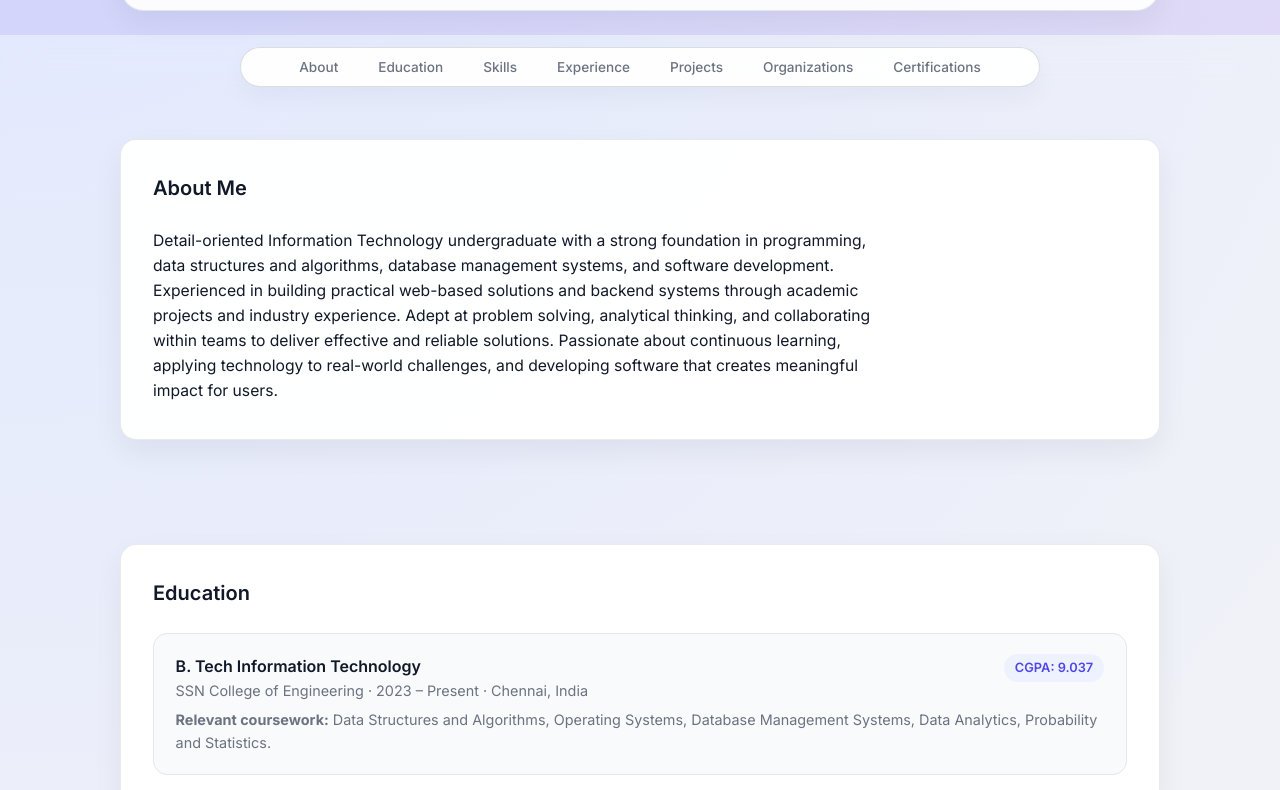
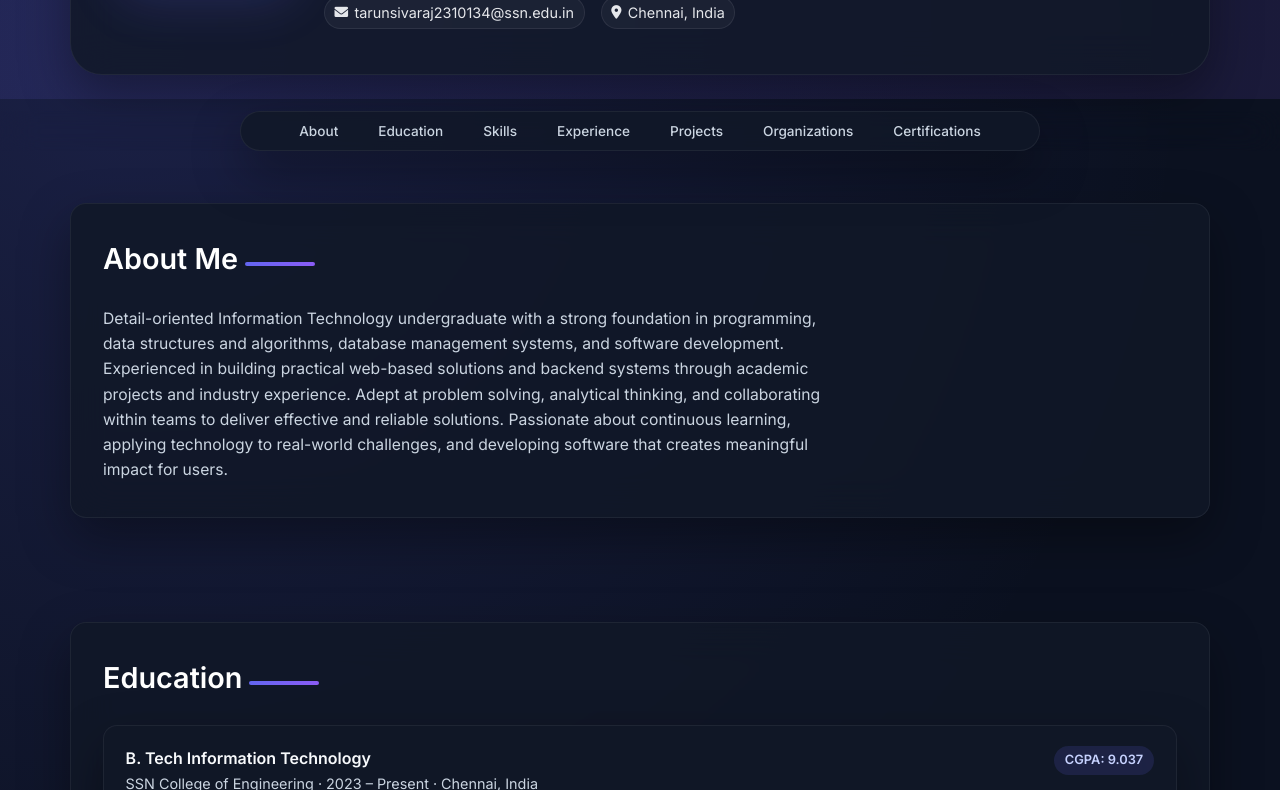
Before and after one commit to tarunh-2436/aws-terraform-portfolio-tring, a plain HTML site: page website/index.html in a window 1280 px wide. Shown: the part 330-1120 px from the top of the page. Drawn offline with Linux system fonts and the light colour scheme.

Commit message:
Updated Portfolio Website

```diff
--- a/website/index.html
+++ b/website/index.html
@@ -637,6 +637,156 @@
             transform: translateY(0);
         }
     </style>
+
+<style id="premium-dark-theme">
+:root{
+ --primary:#818cf8;
+ --primary-soft:#1e293b;
+ --primary-gradient:linear-gradient(135deg,#6366f1 0%,#8b5cf6 100%);
+ --bg:#0b1120;
+ --card-bg:#111827;
+ --text-main:#f8fafc;
+ --text-muted:#94a3b8;
+ --border-subtle:#1f2937;
+ --shadow-soft:0 20px 50px rgba(0,0,0,.35);
+}
+
+body{
+ background:
+ radial-gradient(circle at 10% 10%, rgba(99,102,241,.18), transparent 30%),
+ radial-gradient(circle at 90% 70%, rgba(139,92,246,.15), transparent 30%),
+ #0b1120;
+ color:var(--text-main);
+}
+
+.container{max-width:1180px;}
+
+.header-card,
+.section-inner,
+.project-card,
+.education-item,
+.experience-item,
+.skill-category,
+.org-card,
+.cert-item,
+.nav-inner{
+ background:rgba(17,24,39,.85)!important;
+ backdrop-filter:blur(20px);
+ border:1px solid rgba(255,255,255,.06)!important;
+ box-shadow:var(--shadow-soft);
+}
+
+.header-card{
+ border-radius:32px;
+ padding:2.8rem;
+}
+
+.profile-img{
+ width:180px;
+ height:180px;
+ border-radius:28px;
+ border:2px solid rgba(129,140,248,.25);
+ box-shadow:0 20px 50px rgba(99,102,241,.2);
+}
+
+.header-info h1{
+ font-size:3rem;
+ color:#fff;
+}
+
+.title{
+ color:#a5b4fc!important;
+ font-size:1.1rem!important;
+}
+
+.tagline,
+.about-content,
+.education-meta,
+.project-subtitle,
+.project-features,
+.experience-achievements,
+.org-card p,
+.cert-item p{
+ color:#cbd5e1!important;
+}
+
+.section-title{
+ color:#fff;
+ font-size:1.8rem;
+}
+
+.section-title::after{
+ content:'';
+ display:block;
+ margin-top:10px;
+ width:70px;
+ height:4px;
+ border-radius:999px;
+ background:linear-gradient(90deg,#6366f1,#8b5cf6);
+}
+
+.nav-inner{
+ border-radius:999px;
+}
+
+.nav-links a{
+ color:#cbd5e1;
+}
+
+.nav-links a:hover,
+.nav-links a.active{
+ background:linear-gradient(135deg,#6366f1,#8b5cf6);
+ color:white;
+}
+
+.skill-tag,
+.pill,
+.project-date,
+.experience-date{
+ background:rgba(99,102,241,.15)!important;
+ color:#c7d2fe!important;
+ border:none!important;
+}
+
+.contact-item,
+.btn-ghost{
+ background:rgba(255,255,255,.04)!important;
+ color:#e5e7eb!important;
+ border-color:rgba(255,255,255,.08)!important;
+}
+
+.btn-primary{
+ background:linear-gradient(135deg,#6366f1,#8b5cf6)!important;
+}
+
+.project-card:hover,
+.education-item:hover,
+.experience-item:hover,
+.skill-category:hover,
+.org-card:hover,
+.cert-item:hover{
+ transform:translateY(-8px);
+ box-shadow:0 25px 60px rgba(99,102,241,.15);
+}
+
+.project-header{
+ background:linear-gradient(
+ 135deg,
+ rgba(99,102,241,.12),
+ rgba(139,92,246,.08)
+ )!important;
+}
+
+footer{
+ color:#64748b;
+}
+
+@media(max-width:768px){
+ .header-info h1{font-size:2.2rem;}
+ .profile-img{width:140px;height:140px;}
+}
+</style>
+
 </head>
 <body>
     <!-- Header / Hero -->
```
